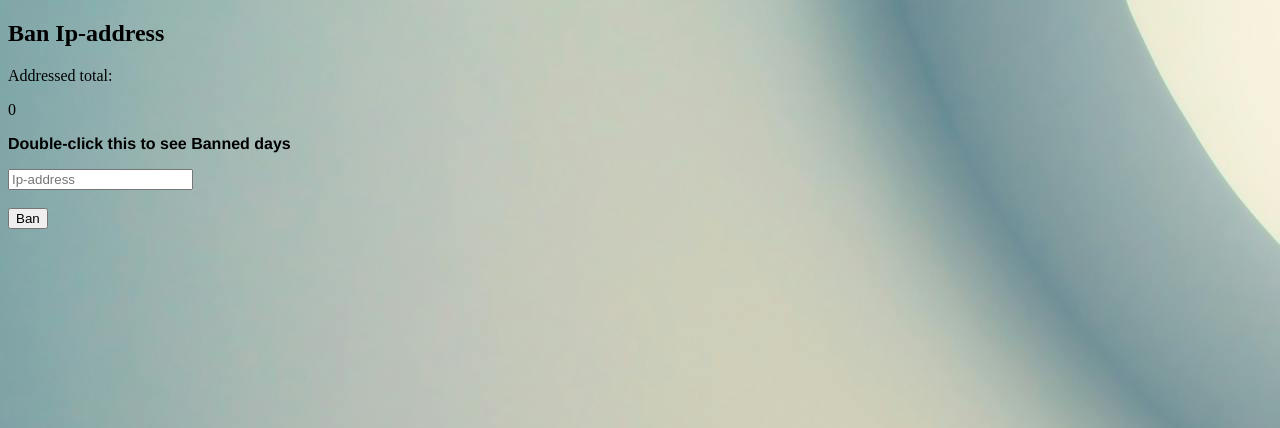
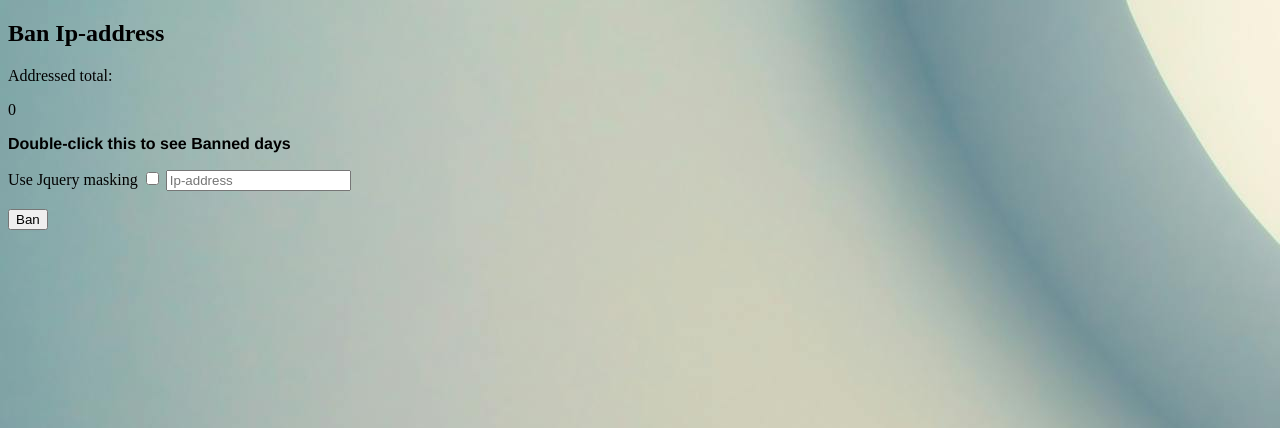
Before and after one commit to hannutt/DBoard, a Django app: page /banIps/ in a window 1280 px wide. Shown: the top 428 px of the page. Run offline with Django 4.2, Linux system fonts and the light colour scheme; data that the repository does not hold is empty.

Commit message:
Jquery Mask feature added to banips.html

```diff
--- a/DBoardApp/static/adminScripts.js
+++ b/DBoardApp/static/adminScripts.js
@@ -1,3 +1,5 @@
+ //tarkistetaan onko tuote toimitettu, eli delivered sisältä sanan yes
+ //jos on, disabloidaan painike
  function delivered(total) {
 
     console.log(total)
--- a/DBoardApp/static/bannedScripts.js
+++ b/DBoardApp/static/bannedScripts.js
@@ -75,7 +75,7 @@ function getBanDate() {
             }
             console.log(count)
 
-            if (count == 3)
+            if (count == 4)
             {
                 //var checkelem =  document.getElementById("checker")
                 checkelem.innerHTML="Correct address"
--- a/DBoardApp/templates/banIps.html
+++ b/DBoardApp/templates/banIps.html
@@ -8,6 +8,7 @@
       <script src="{% static 'bannedScripts.js' %}"></script>
       <script src="https://ajax.googleapis.com/ajax/libs/jquery/3.5.1/jquery.min.js"></script>
       <link href="{% static 'fontawesomefree/css/all.min.css' %}" rel="stylesheet" type="text/css">
+      <script src="https://cdnjs.cloudflare.com/ajax/libs/jquery.mask/1.14.16/jquery.mask.js"></script>
 
 
       {% endblock %}
@@ -76,7 +77,19 @@
         </table>
         <form action="/ban-form/" method="post">
             {% csrf_token %}
+            <label for="useMasking">Use Jquery masking</label>
+            <input type="checkbox" id="useMasking" onchange="masking()">
             <input type="text" name="ipadd" id="ipadd" placeholder="Ip-address" onchange="checkIp()">
+            <!--jquery masking, alla oleva lisää pisten 2 ensimmäisen osalta 3 merkin jälkeen ja
+            2 viimeisen osalta 2 merkin jälkeen-->
+            <script>
+               function masking()
+               {
+                $('input[name="ipadd"]').mask('000.000.00.00');
+
+               }
+
+            </script>
             <br><br>
 
             <Button type="submit">Ban
```
Also changed, not shown: README.md.
